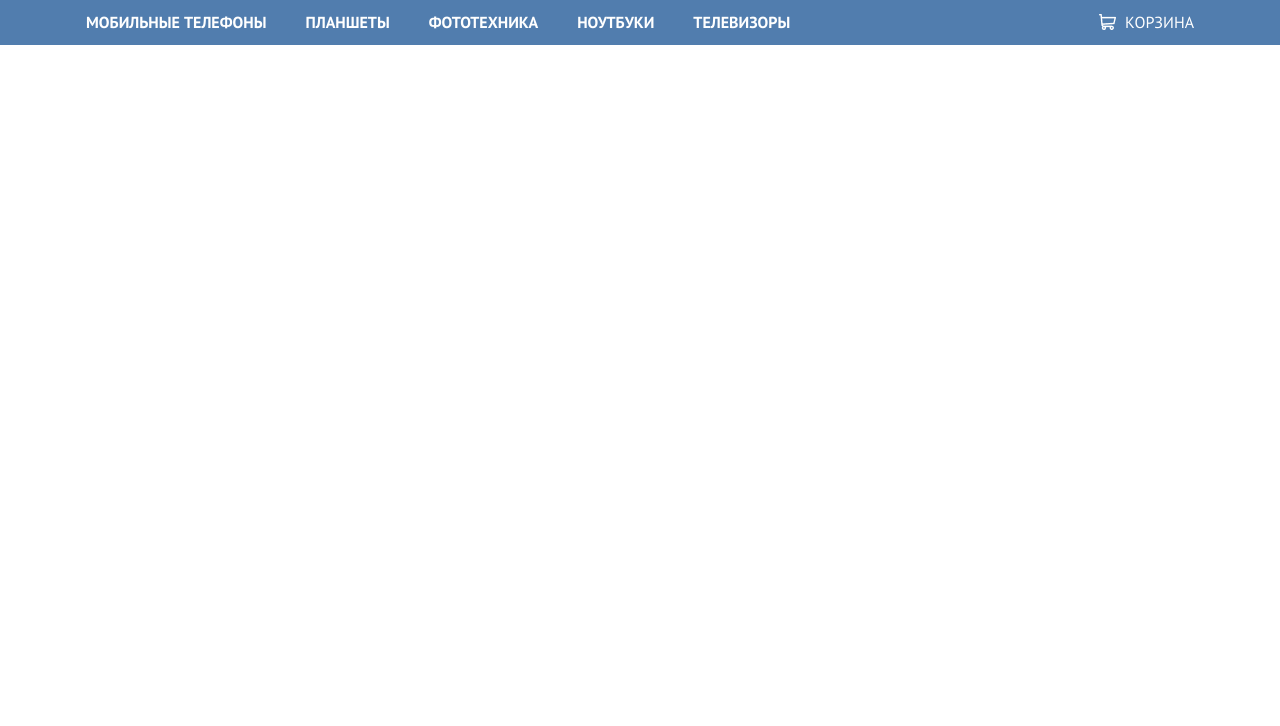
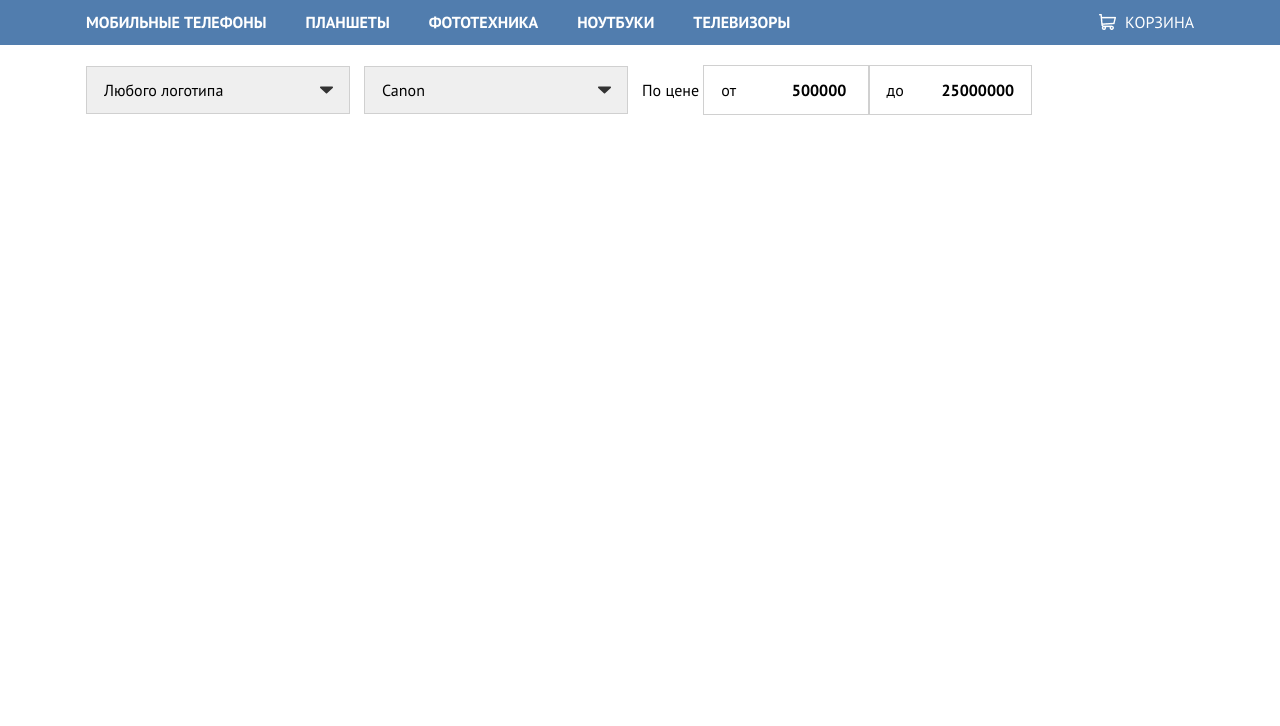
Before and after one commit to AlexGrin1/WC-test, a website: page index.html in a window 1280 px wide. Shown: the part 74-800 px from the top of the page. Drawn offline with Linux system fonts and the light colour scheme.

Commit message:
feat: added filter

```diff
--- a/index.html
+++ b/index.html
@@ -47,7 +47,34 @@
         </div>
     </header>
     <main>
-        <div class="filter"></div>
+        <div class="filter">
+            <select class="choice-type">
+                <option value="любого логотипа">Любого логотипа</option>
+                <option value="компакт-камера">Компакт-камера</option>
+                <option value="беззеркальная">Беззеркальная</option>
+                <option value="зеркальная">Зеркальная</option>
+                <option value="среднеформатная">Среднеформатная</option>
+            </select>
+            <select class="choice-model">
+                <option value="canon">Canon</option>
+                <option value="nikon">Nikon</option>
+                <option value="sony">Sony</option>
+                <option value="fujifilm">Fujifilm</option>
+                <option value="samsung">Samsung</option>
+                <option value="olympus">Olympus</option>
+            </select>
+
+            <div class="filter-price">По цене
+                <label for="price1">
+                    от
+                    <input id='price1' type="number"  value="500000" min="0" max="1000000000">
+                </label>
+                <label for="price2">
+                    до
+                    <input id='price2' type="number"  value="25000000" min="0" max="1000000000">
+                </label>
+            </div>
+        </div>
         <section class="content"></section>
     </main>
     <script src="./js/index.js"></script>
--- a/styles/_burger-menu.scss
+++ b/styles/_burger-menu.scss
@@ -11,7 +11,8 @@
 .burger-menu{
     @include flex-column-left;
 
-    position: relative;
+    position: absolute;
+    width: 100%;
     z-index: -10;
     padding: 24px 36px;
     color: $text-clor-light;
--- a/styles/_components.scss
+++ b/styles/_components.scss
@@ -113,3 +113,53 @@
         }
     }
 }
+
+main{
+    padding: 21px 85px 16px 86px;
+
+    & .filter{
+        @include flex-row-left;
+
+        & .choice-type,.choice-model{
+            margin-right: 14px;
+            font-size: 16px;
+            width: 264px;
+	        height: 48px;
+	        padding: 14px 17px;
+	        -webkit-appearance : none;
+	        background-image   : url('../assets/arrow-down.svg');
+	        background-position: right 16px center;
+	        background-repeat  : no-repeat;
+            -moz-appearance    : none;
+	        text-overflow      : '';
+            -ms-appearance     : none;
+	        appearance         : none !important;
+	        border-color: $border-color;
+
+            &:hover{
+                cursor: pointer;
+            }
+        }
+        & .filter-price {
+            text-align: center;
+            & label {
+                width: 134px;
+                height: 48px;
+                padding: 14px 17px;
+                border: 1px solid $border-color;
+            }
+            & input {
+                font-size: 16px;
+                font-weight: bold;
+                text-align: right;
+                outline: none;
+                border: none;
+            }
+            & input[type="number"]::-webkit-outer-spin-button,
+            & input[type="number"]::-webkit-inner-spin-button {
+                -webkit-appearance: none;
+                margin: 0;
+            }
+        }
+    }
+}
--- a/styles/_constants.scss
+++ b/styles/_constants.scss
@@ -4,3 +4,4 @@ $hover-burger-menu-color: #618CBF;
 $header-bg-color: #265C9A;
 $menu-bg-color: #517DAE;
 $text-clor-light: #ffffff;
+$border-color: #D0D0D0;
--- a/styles/_mixins.scss
+++ b/styles/_mixins.scss
@@ -9,7 +9,11 @@
     justify-content: center;
     align-items: left;
   }
-
+  @mixin flex-row-left {
+    display: flex;
+    justify-content: left;
+    align-items: center;
+  }
 @mixin flex_inline {
   display: flex;
   justify-content: space-between;
```
Also changed, not shown: .github/workflows/deploy-to-gh-pages.yml, assets/arrow-down.svg (added), styles/style.css, 1 other file.
